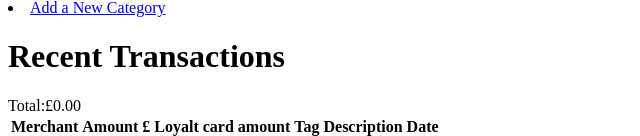
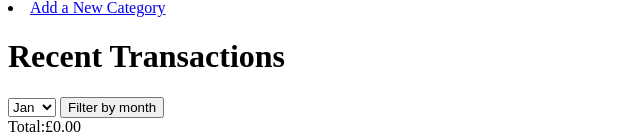
Before and after one commit to CodeCharlieCode/Manage-Your-Monies, a Flask app: page /transactions/ in a window 1280 px wide. Shown: the part 189-325 px from the top of the page, without its empty margins (0-640 px from the left). Run offline with Flask 2, Linux system fonts and the light colour scheme; data that the repository does not hold is empty; some libraries are stand-ins or nearby versions.

Commit message:
Able to filter transactions by month and the amount spent in that month

```diff
--- a/controllers/transactions_controller.py
+++ b/controllers/transactions_controller.py
@@ -1,5 +1,4 @@
 from flask import Blueprint, Flask, redirect, render_template, request
-
 from models.transactions import Transaction
 import repositories.merchant_repository as merchant_repository
 import repositories.transaction_repositiory as transaction_repository
@@ -9,7 +8,8 @@ transactions_blueprint = Blueprint("transactions",__name__)
 
 @transactions_blueprint.route("/transactions/")
 def transactions():
-    transactions = transaction_repository.select_all()
+    print(request.args.get("month"))
+    transactions = transaction_repository.select_all(request.args.get("month"))
     total = 0
     for transaction in transactions:
         total += transaction.amount
--- a/repositories/transaction_repositiory.py
+++ b/repositories/transaction_repositiory.py
@@ -2,6 +2,7 @@ from db.run_sql import run_sql
 from models.transactions import Transaction
 import repositories.merchant_repository as merchant_repository
 import repositories.category_repository as category_repository
+import pdb
 
 def save(transaction):
     sql = "INSERT INTO transactions (merchant_id, category_id, description, amount, date) VALUES (%s, %s, %s, %s, %s) RETURNING id"
@@ -10,12 +11,17 @@ def save(transaction):
     transaction.id = results[0]['id']
     return transaction
 
-def select_all():
+def select_all(month=None):
     transactions = []
 
-    sql = "SELECT * FROM transactions"
-    results = run_sql(sql)
-
+    if month==None:
+        sql = "SELECT * FROM transactions ORDER by date DESC"
+        results = run_sql(sql)
+    else:
+        # sql= "SELECT to_char(date, 'month') as month, extract(month from date) as m, sum(""amount"") as ""amount"" FROM transactions group by 1,2"
+        sql="SELECT * FROM transactions WHERE to_char(date, 'MM') = %s ORDER by date DESC "
+        values = [month]
+        results = run_sql(sql, values)
     for result in results:
         merchant = merchant_repository.select(result['merchant_id'])
         category = category_repository.select(result['category_id'])
--- a/templates/profiles/index.html
+++ b/templates/profiles/index.html
@@ -2,10 +2,11 @@
 
 {% block content %}
 
-INFOR FOR PROFILE WILL GO HERE
 
 Current Balance: {{profile1.balance}}
 
 Monthly Budget: {{profile1.total_budget}}
 
+Total  Spent {{total_amount}}
+
 {% endblock %}
--- a/templates/transactions/index.html
+++ b/templates/transactions/index.html
@@ -2,6 +2,24 @@
 
 {% block content %}
 <h1> Recent Transactions</h1>
+
+<form action="/transactions">
+    <select name="month">
+        <option value="01">Jan</option>
+        <option value="02">Feb</option>
+        <option value="03">Mar</option>
+        <option value="04">Apr</option>
+        <option value="05">May</option>
+        <option value="06">Jun</option>
+        <option value="07">Jul</option>
+        <option value="08">Aug</option>
+        <option value="09">Sep</option>
+        <option value="10">Oct</option>
+        <option value="11">Nov</option>
+        <option value="12">Dec</option>
+    </select>
+    <button type=submit>Filter by month</button>
+</form>
 
 <table>
     <tr>
```
Also changed, not shown: controllers/profile_controller.py (+10 -1 lines), templates/profiles/insufficient.html (added, +7 -0 lines).
